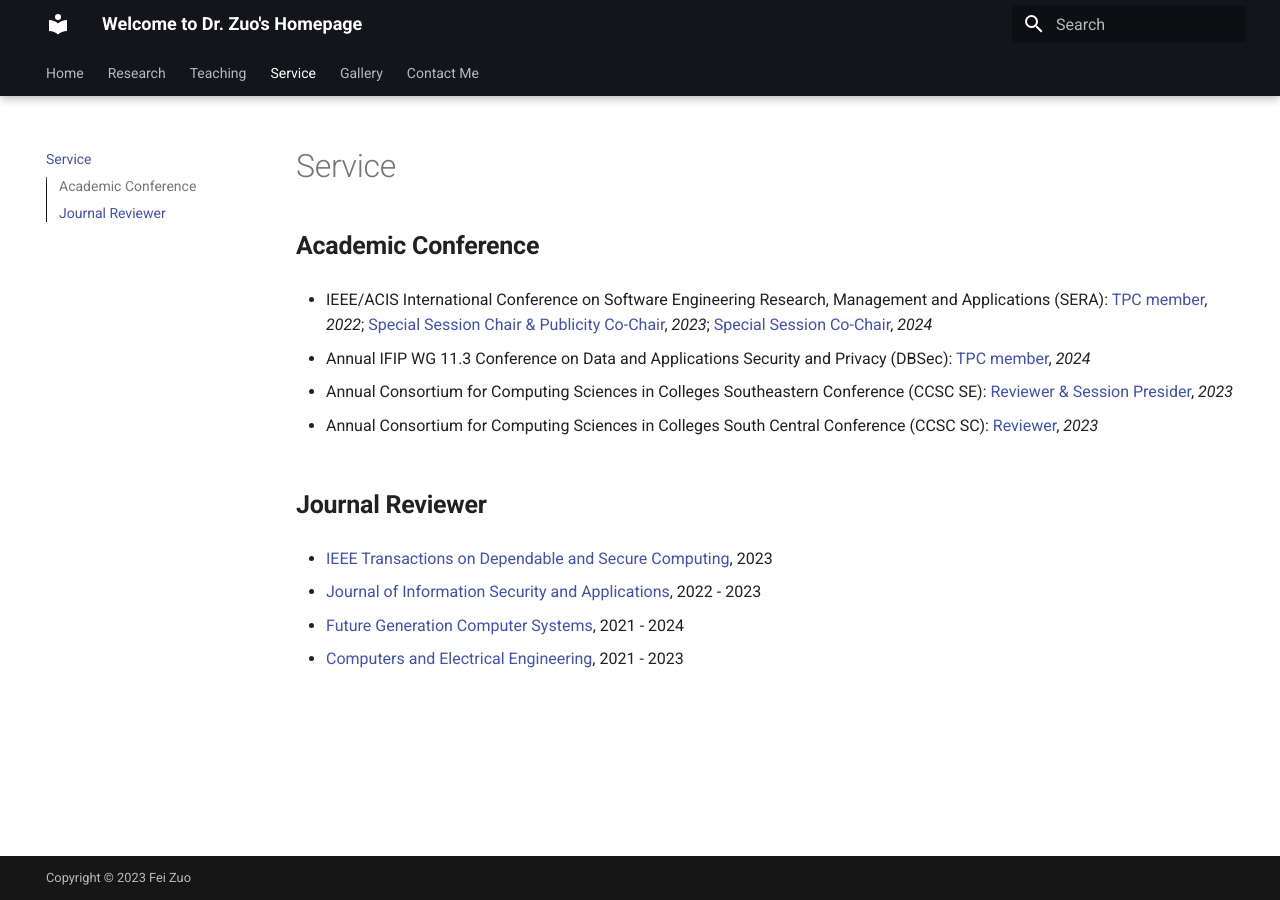
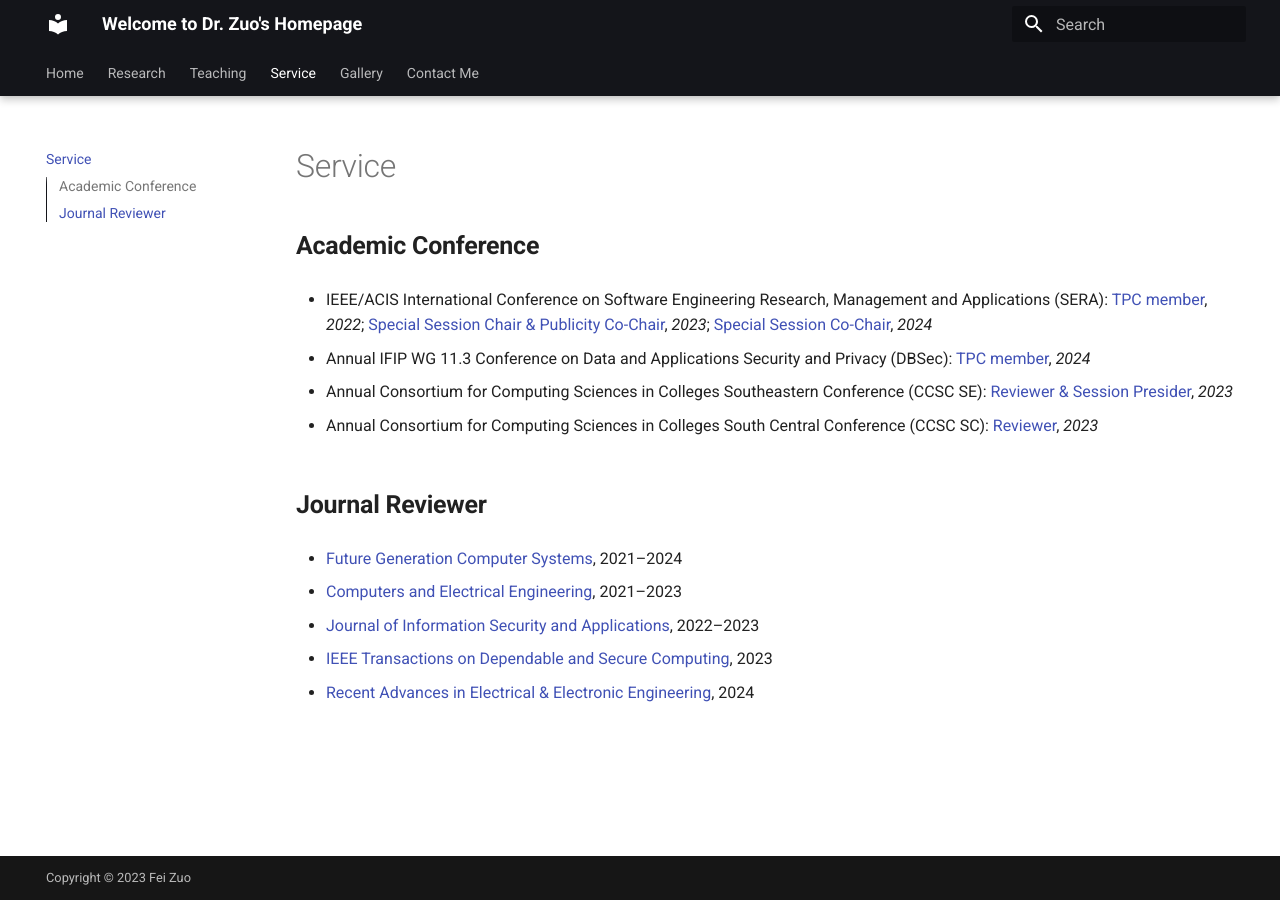
Before and after one commit to fzuo/homepage, an MkDocs documentation site: the page built from docs/service.md, in a window 1280 px wide. Built offline with MkDocs 1.6.1 and Material for MkDocs 9.7.7, drawn with Linux system fonts in a browser that asks for light colours.

Commit message:
Updating files

```diff
--- a/docs/service.md
+++ b/docs/service.md
@@ -13,10 +13,12 @@
 
 ##  <b> Journal Reviewer </b>
 
+- <a href="https://www.sciencedirect.com/journal/future-generation-computer-systems">Future Generation Computer Systems</a>, 2021–2024
+
+- <a href="https://www.sciencedirect.com/journal/computers-and-electrical-engineering">Computers and Electrical Engineering</a>, 2021–2023
+
+- <a href="https://www.sciencedirect.com/journal/journal-of-information-security-and-applications">Journal of Information Security and Applications</a>, 2022–2023
+
 - <a href="https://www.computer.org/csdl/journal/tq">IEEE Transactions on Dependable and Secure Computing</a>, 2023
 
-- <a href="https://www.sciencedirect.com/journal/journal-of-information-security-and-applications">Journal of Information Security and Applications</a>, 2022 - 2023
-
-- <a href="https://www.sciencedirect.com/journal/future-generation-computer-systems">Future Generation Computer Systems</a>, 2021 - 2024
-
-- <a href="https://www.sciencedirect.com/journal/computers-and-electrical-engineering">Computers and Electrical Engineering</a>, 2021 - 2023
+- <a href="https://benthamscience.com/journals/recent-advances-in-electrical-and-electronic-engineering">Recent Advances in Electrical & Electronic Engineering</a>, 2024
```
